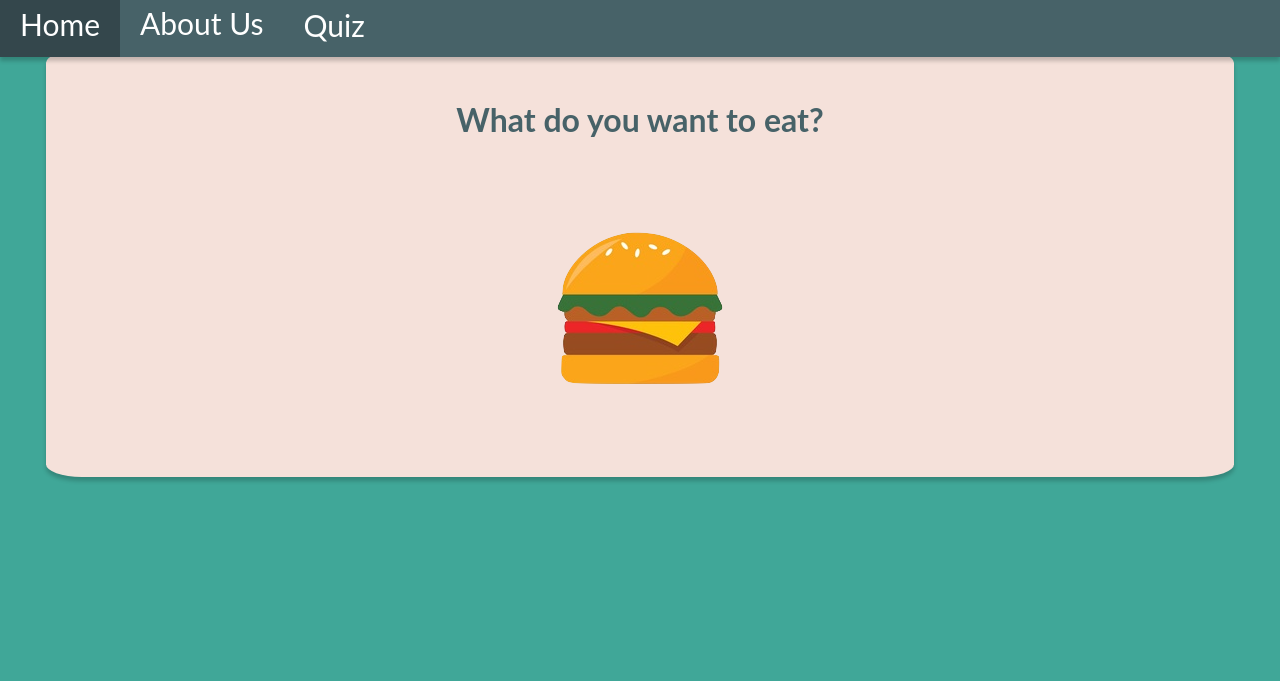
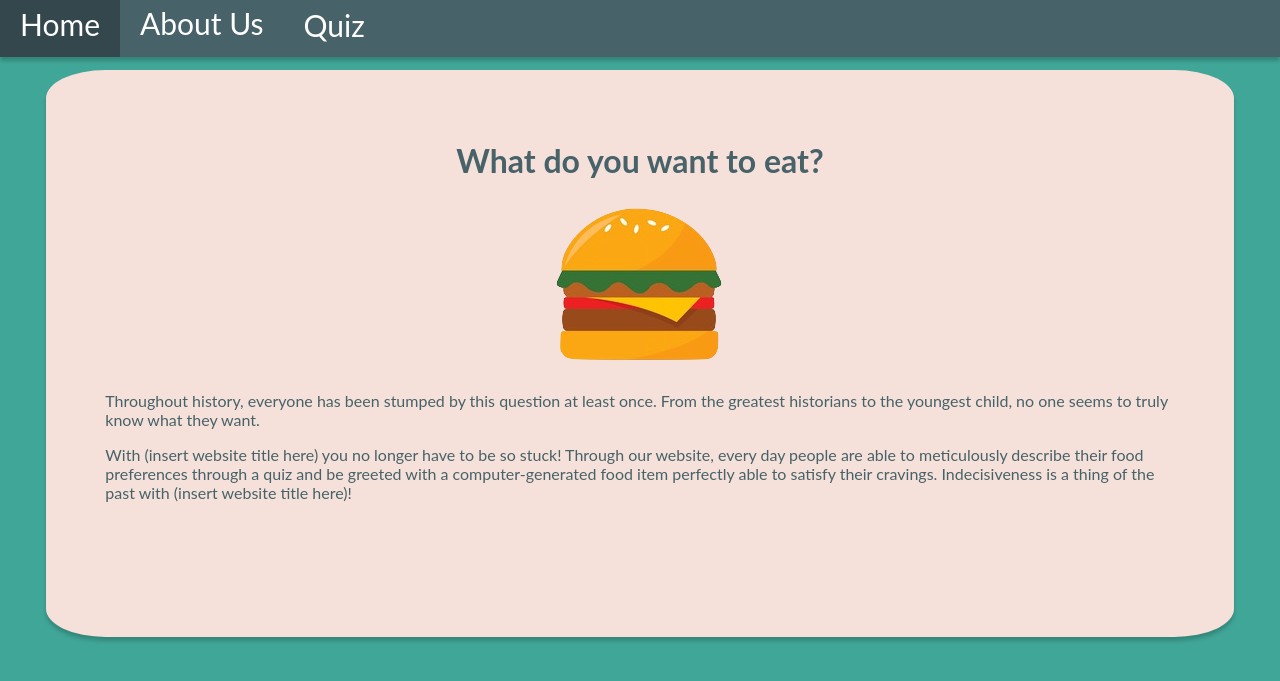
Before and after one commit to ditulliojx2693/Kravings, a Python web app: template templates/home.html in a window 1280 px wide. Shown: the top 681 px of the page. Run offline with Jinja, Linux system fonts and the light colour scheme; the template is opened without the code that fills it, so the values that code supplies are empty.

Commit message:
initial home page styling

```diff
--- a/stylesheets/style.css
+++ b/stylesheets/style.css
@@ -1,4 +1,7 @@
 /* header/navigation bar css */
+nav{
+  margin-top:0;
+}
 .header{
   display:flex;
   flex-direction: row;
@@ -34,7 +37,9 @@
 .nav{
   margin: 0;
 }
+
 /* about us page css */
+
 #aboutUs{
   display:flex;
   flex-direction: row;
@@ -76,7 +81,9 @@ html{
   color: #f1f1f1;
   font-family: 'Lato', sans-serif;
 }
+
 /* home page css */
+
 .ourNames{
   text-align:center;
 }
@@ -103,22 +110,26 @@ html{
 }
 .home{
   background-color: #f5e1da;
-  border-radius: 3%;
+  border-radius: 5%;
   color: #476268;
-  margin-top: 50px;
+  margin-top: 70px;
   margin-left: 3%;
   margin-right: 3%;
   box-shadow: 0 4px 4px 0 rgba(0,0,0,0.2);
+  overflow-y: scroll;
 }
 #logo{
   display: block;
   margin-left: auto;
   margin-right: auto;
   margin-top: 0;
+  padding-bottom: 1%;
 }
-#homeTitle{
-  margin-bottom:0;
+.homeText{
+  margin-left: 5%;
+  margin-right: 5%;
+  text-align: left;
 }
-nav{
-  margin-top:0;
+#bottomHomeP{
+  padding-bottom: 10%;
 }
--- a/templates/home.html
+++ b/templates/home.html
@@ -16,6 +16,14 @@
     <div class="home">
       <h1 class="topic" id="homeTitle">What do you want to eat?</h1>
       <img src="images/burger.png" alt="logo" id="logo">
+      <p class="homeText">Throughout history, everyone has been stumped by this
+        question at least once. From the greatest historians to the youngest child,
+        no one seems to truly know what they want.</p>
+      <p class="homeText" id="bottomHomeP"> With (insert website title here) you no longer have
+      to be so stuck! Through our website, every day people are able to meticulously
+      describe their food preferences through a quiz and be greeted with a
+      computer-generated food item perfectly able to satisfy their cravings.
+      Indecisiveness is a thing of the past with (insert website title here)!</p>
     </div>
   </body>
 </html>
```
Also changed, not shown: images/burger.png.
